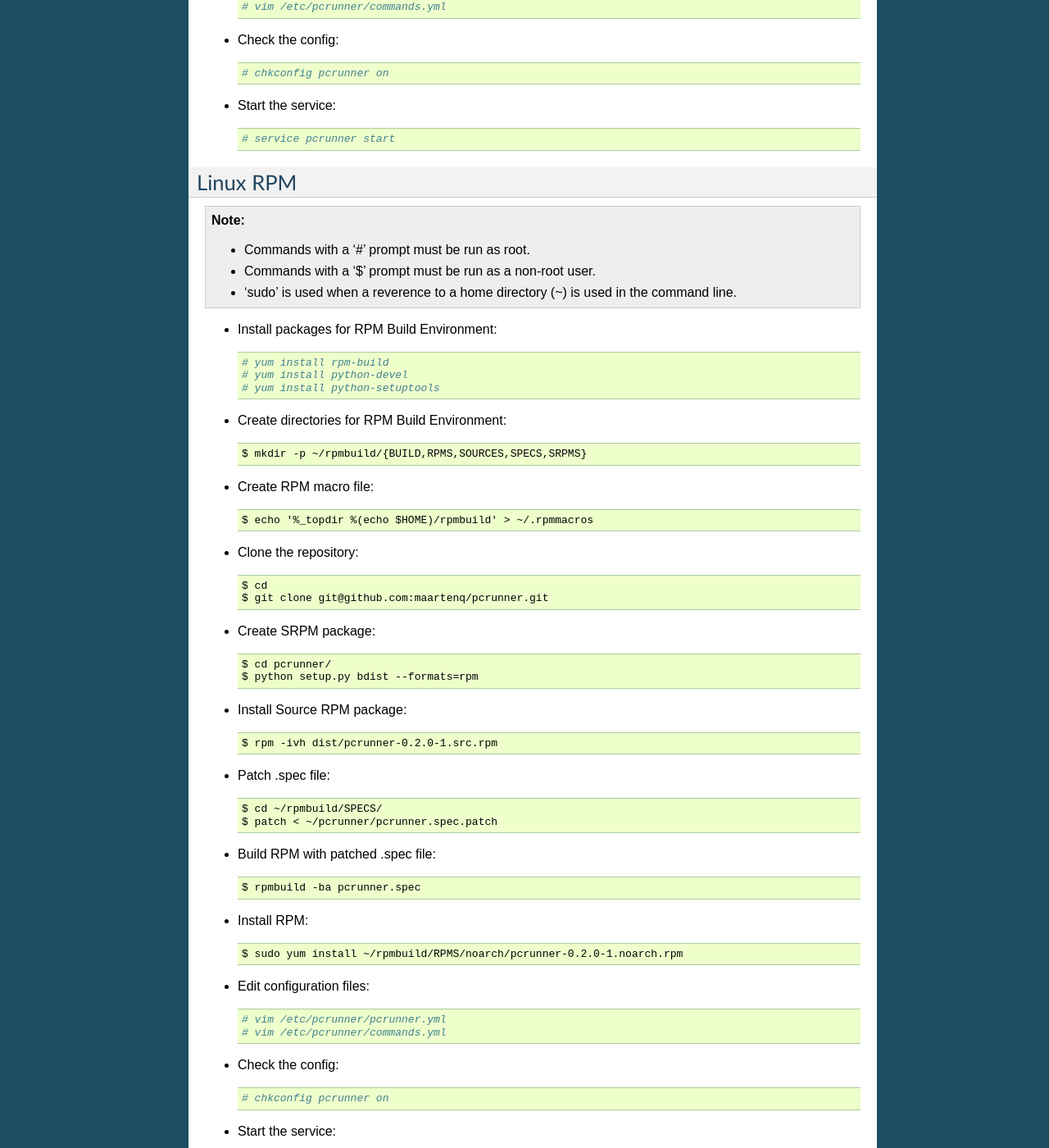
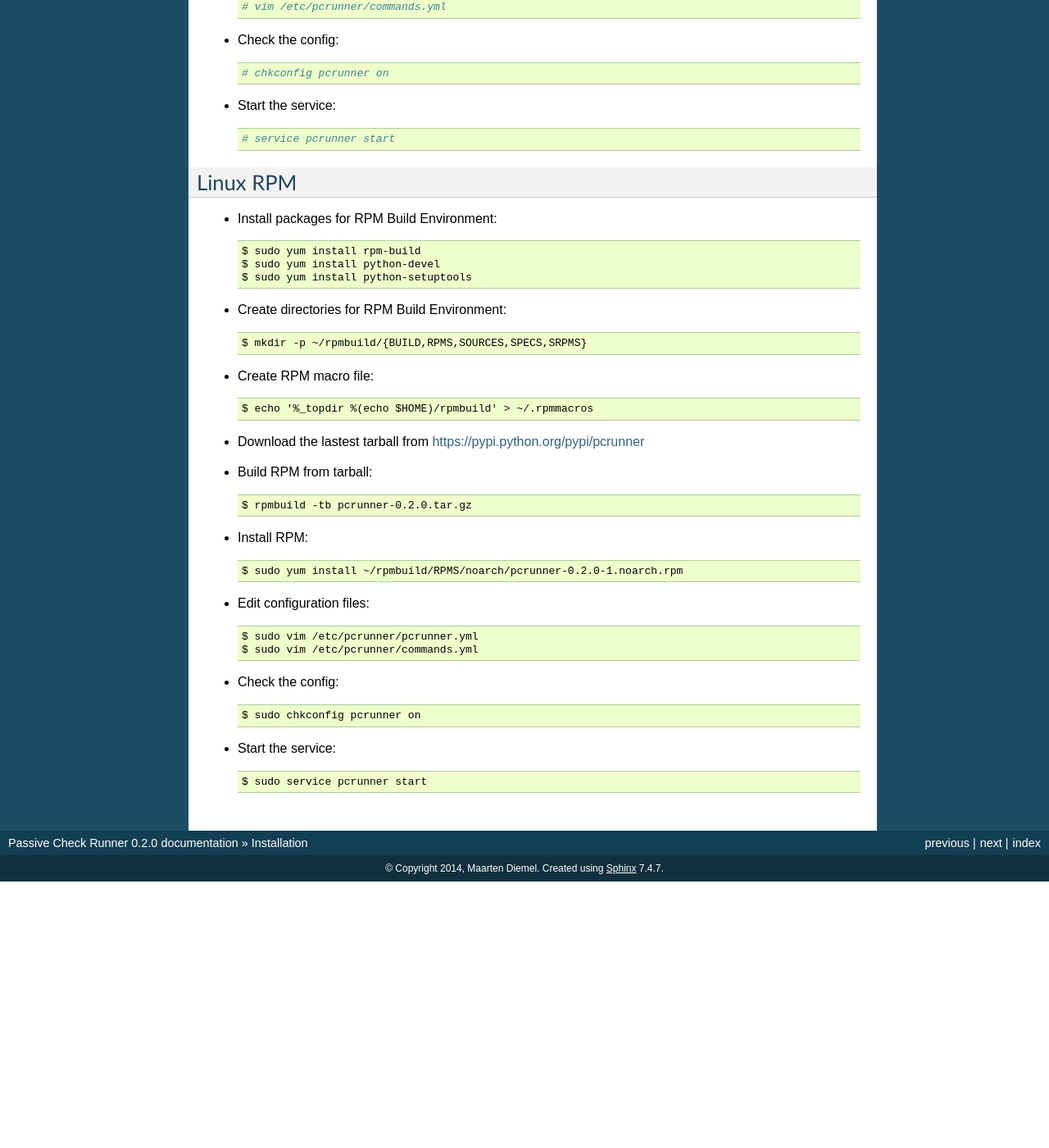
Before and after one commit to maartenq/pcrunner, a Sphinx documentation site: the page built from docs/installation.rst, in a window 1280 px wide and 1400 px high, scrolled down 2210 px. Shown: the whole window at 82% size. Built offline with Sphinx 7.4.7, drawn with Linux system fonts in a browser that asks for light colours; after the commit the page ends 3285 px from its top, so only the background shows below that; some of the changed text lies outside the part shown.

Commit message:
Documentation RPM build updated

```diff
--- a/HISTORY.rst
+++ b/HISTORY.rst
@@ -1,6 +1,12 @@
 =======
 History
 =======
+
+0.2.1 (2016-08-13)
+------------------
+
+* Documentation RPM build updated.
+
 
 0.2.0 (2016-08-12)
 ------------------
--- a/docs/installation.rst
+++ b/docs/installation.rst
@@ -132,19 +132,11 @@ Installation on Fedora/RH/Centos/SL
 Linux RPM
 =========
 
-.. note::
-
-    * Commands with a '#' prompt must be run as root.
-    * Commands with a '$' prompt must be run as a non-root user.
-    * 'sudo' is used when a reverence to a home directory (~) is used in the
-      command line.
-
-
 * Install packages for RPM Build Environment::
 
-    # yum install rpm-build
-    # yum install python-devel
-    # yum install python-setuptools
+    $ sudo yum install rpm-build
+    $ sudo yum install python-devel
+    $ sudo yum install python-setuptools
 
 
 * Create directories for RPM Build Environment::
@@ -157,32 +149,12 @@ Linux RPM
     $ echo '%_topdir %(echo $HOME)/rpmbuild' > ~/.rpmmacros
 
 
-* Clone the repository::
-
-    $ cd
-    $ git clone git@github.com:maartenq/pcrunner.git
+* Download the lastest tarball from https://pypi.python.org/pypi/pcrunner
 
 
-* Create SRPM package::
+* Build RPM from tarball::
 
-    $ cd pcrunner/
-    $ python setup.py bdist --formats=rpm
-
-
-* Install Source RPM package::
-
-    $ rpm -ivh dist/pcrunner-0.2.0-1.src.rpm
-
-
-* Patch .spec file::
-
-    $ cd ~/rpmbuild/SPECS/
-    $ patch < ~/pcrunner/pcrunner.spec.patch
-
-
-* Build RPM with patched .spec file::
-
-    $ rpmbuild -ba pcrunner.spec
+    $ rpmbuild -tb pcrunner-0.2.0.tar.gz
 
 
 * Install RPM::
@@ -192,18 +164,18 @@ Linux RPM
 
 * Edit configuration files::
 
-    # vim /etc/pcrunner/pcrunner.yml
-    # vim /etc/pcrunner/commands.yml
+    $ sudo vim /etc/pcrunner/pcrunner.yml
+    $ sudo vim /etc/pcrunner/commands.yml
 
 
 * Check the config::
 
-    # chkconfig pcrunner on
+    $ sudo chkconfig pcrunner on
 
 
 * Start the service::
 
-    # service pcrunner start
+    $ sudo service pcrunner start
 
 
 .. _Python 2.7.6 Windows X86-64 Installer: http://legacy.python.org/ftp//python/2.7.6/python-2.7.6.amd64.msi
--- a/setup.cfg
+++ b/setup.cfg
@@ -12,8 +12,8 @@ search = version {current_version}
 replace = version {new_version}
 
 [bumpversion:file:pcrunner.spec]
-search = version__ = '{current_version}'
-replace = __version__ = '{new_version}'
+search = version {current_version}
+replace = version {new_version}
 
 [bumpversion:file:docs/installation.rst]
 search = pcrunner-{current_version}
```
Also changed, not shown: other parts of docs/installation.rst (+7 -7 lines), 1 other file.
